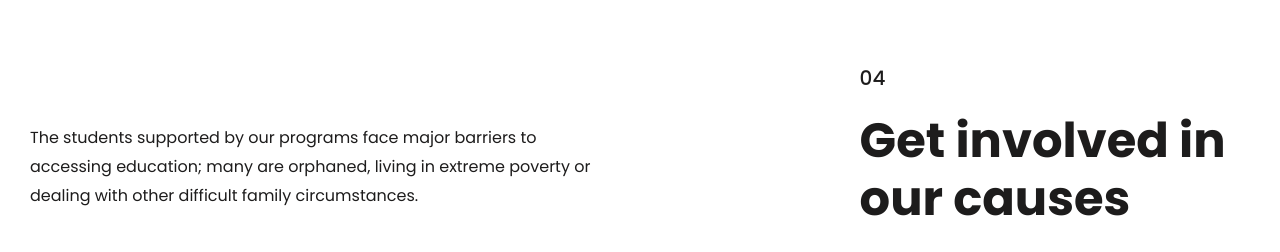
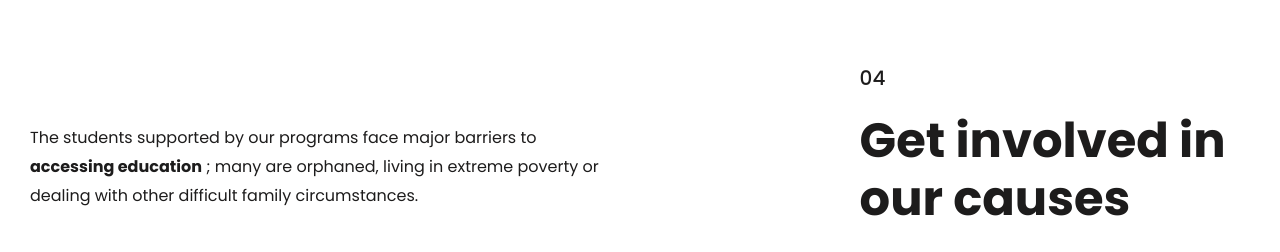
Before and after one commit to Shouryya-Manna/Caridad, a Next.js app: page /get-involved in a window 1280 px wide. Shown: the part 3440-3692 px from the top of the page. Built offline with nearby package versions, Linux system fonts and the light colour scheme.

Commit message:
Get Involved Modularity fixed

```diff
--- a/src/components/GetInvolved/GetInvolved.tsx
+++ b/src/components/GetInvolved/GetInvolved.tsx
@@ -1,14 +1,17 @@
 export default function GetInvolved() {
   return (
     <section className="max-w-8xl w-full px-7.5 py-20 mt-20">
-      <div className="flex flex-col lg:flex-row md:flex-row">
-        <div className="lg:basis-[68%] lg:order-1 md:order-1 order-2 w-full pt-15">
+      <div className="flex flex-col lg:flex-row">
+        <div className="lg:basis-[68%] lg:order-1 order-2 w-full pt-15">
           <p className="text-base max-w-xl text-tertiary mb-10 leading-[1.8]">
             The students supported by our programs
-            face major barriers to accessing
-            education; many are orphaned, living
-            in extreme poverty or dealing with
-            other difficult family circumstances.
+            face major barriers to{" "}
+            <span className="font-bold">
+              accessing education
+            </span>{" "}
+            ; many are orphaned, living in extreme
+            poverty or dealing with other
+            difficult family circumstances.
           </p>
           <button className="font-bold text-tertiary text-[16px] cursor-pointer underline underline-offset-9 text-left decoration-yellow-200">
             View all causes
@@ -18,7 +21,7 @@ export default function GetInvolved() {
           <h2 className="mb-5 text-tertiary text-xl font-medium">
             04
           </h2>
-          <p className="lg:text-5xl md:text-3xl text-[28px] text-tertiary font-bold max-w-sm leading-[1.2]">
+          <p className="lg:text-5xl text-[28px] text-tertiary font-bold max-w-sm leading-[1.2]">
             Get involved in our causes
           </p>
         </div>
```
